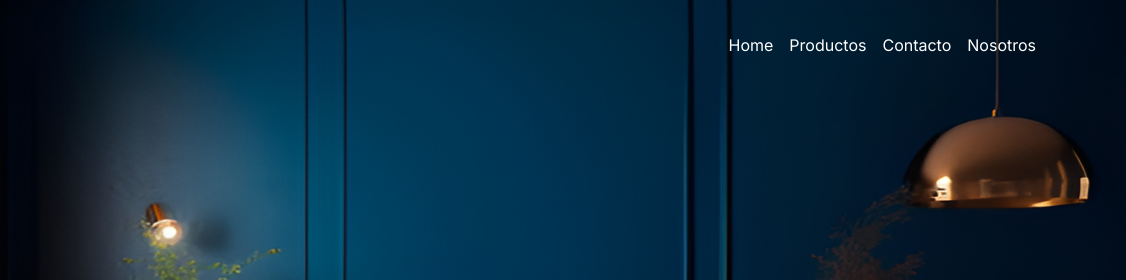
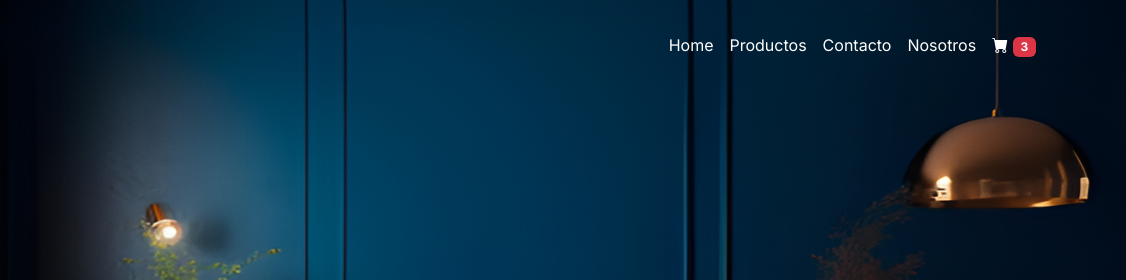
Before and after one commit to alessca1/Empresa-Muebles-DW1, a plain HTML site: page index.html in a window 1280 px wide. Shown: the top 280 px of the page, 154-1280 px from the left. Drawn offline with nearby package versions, Linux system fonts and the light colour scheme.

Commit message:
Update index.html

```diff
--- a/index.html
+++ b/index.html
@@ -30,7 +30,13 @@
                     <li class="nav-item itembar">
                         <a href="nosotros.html" class="nav-link">Nosotros</a>
                     </li>
-
+                    <li class="nav-item">
+                        <a class="nav-link" href="#">
+                          <i class="bi
+               bi-cart-fill"></i>
+                          <span class="badge bg-danger">3</span>
+                        </a>
+                      </li>
                 </ul>
             </div>
         </div>
```
